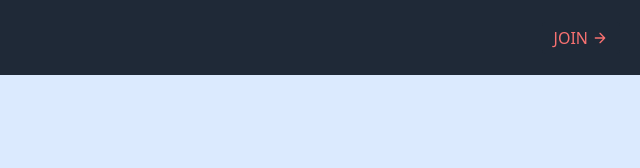
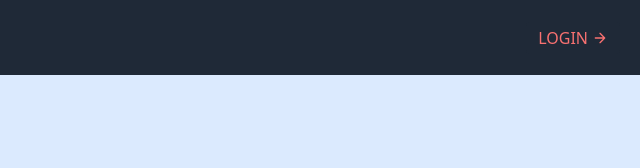
Before and after one commit to harshiilllll/PROJECT-1, a plain HTML site: page index.htm in a window 1280 px wide. Shown: the top 168 px of the page, 640-1280 px from the left. Drawn offline with nearby package versions, Linux system fonts and the light colour scheme.

Commit message:
Update index.htm

```diff
--- a/index.htm
+++ b/index.htm
@@ -25,7 +25,7 @@
                 <a href="contact.htm" class="mr-5 hover:text-white">Contact Us</a>
             </nav>
             <a href="login.htm"><button
-                class="inline-flex items-center text-red-400 bg-gray-800 border-0 py-1 px-3 focus:outline-none hover:bg-gray-700 rounded text-base mt-4 md:mt-0">JOIN
+                class="inline-flex items-center text-red-400 bg-gray-800 border-0 py-1 px-3 focus:outline-none hover:bg-gray-700 rounded text-base mt-4 md:mt-0">LOGIN
                 <svg fill="none" stroke="currentColor" stroke-linecap="round" stroke-linejoin="round" stroke-width="2"
                     class="w-4 h-4 ml-1" viewBox="0 0 24 24">
                     <path d="M5 12h14M12 5l7 7-7 7"></path>
```
